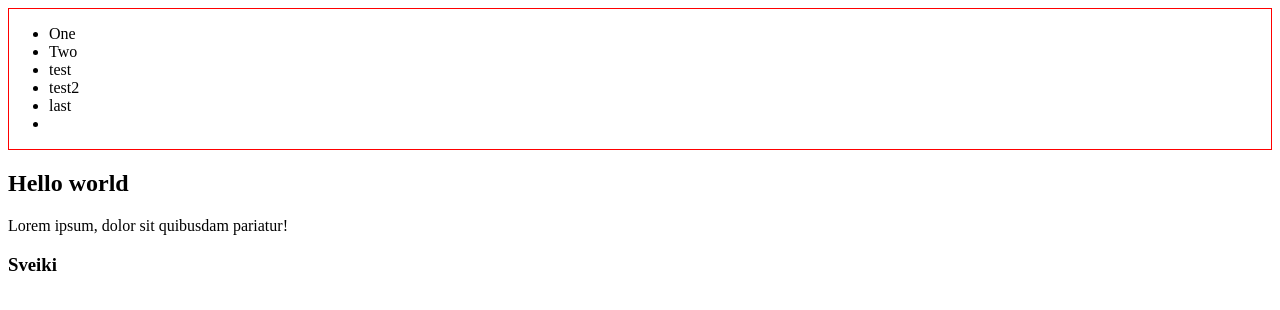
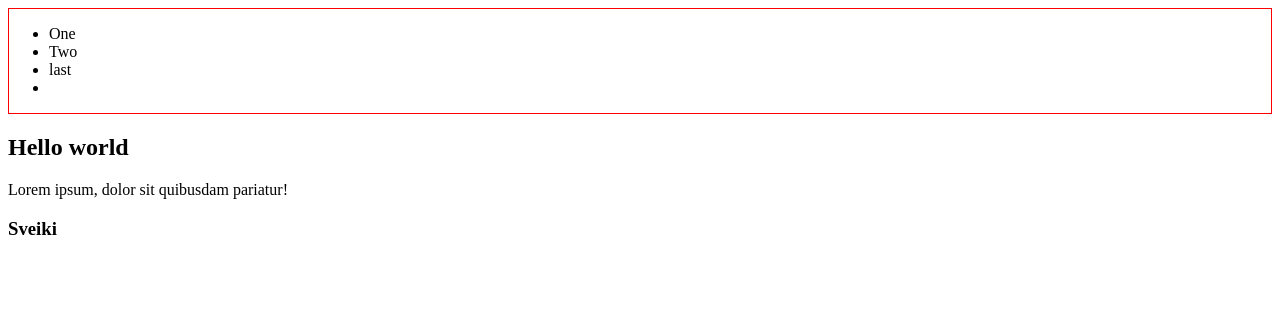
Before and after one commit to kydsib/Git-intro, a plain HTML site: page index.html in a window 1280 px wide. Drawn offline with Linux system fonts and the light colour scheme; files whose address does not match are found by name.

Commit message:
Naujausias

```diff
--- a/index.html
+++ b/index.html
@@ -12,8 +12,6 @@
     <ul>
       <li>One</li>
       <li>Two</li>
-      <li>test</li>
-      <li>test2</li>
       <li>last</li>
       <li></li>
     </ul>
```
